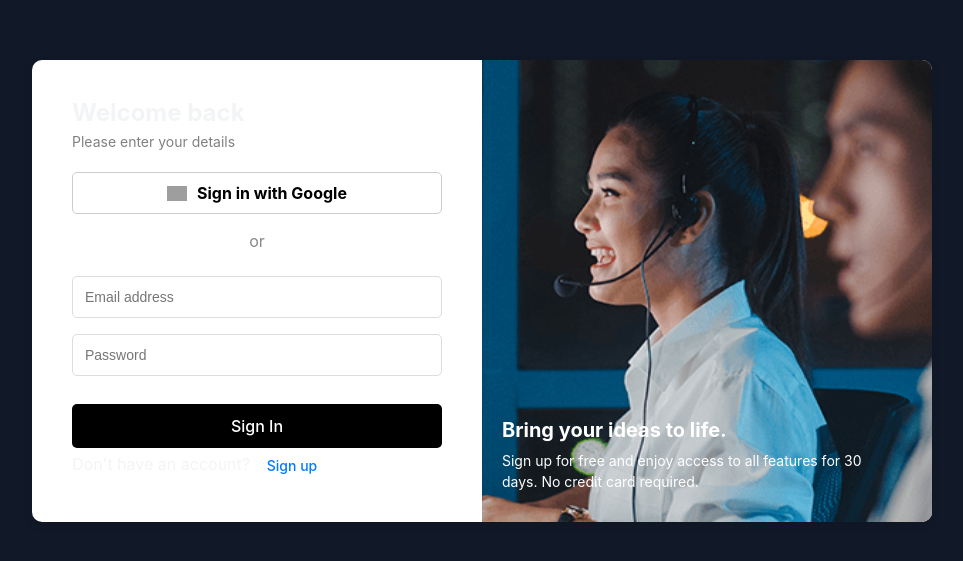
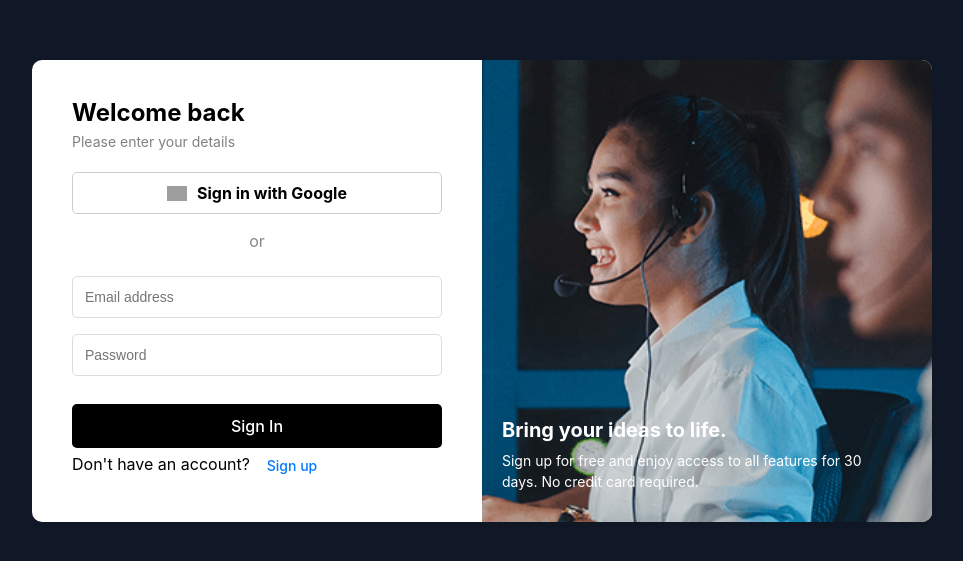
Before and after one commit to GautamC09/V-Serve, a React (Vite) app in the folder app/vserve/: page / in a window 1280 px wide. Shown: the part 109-670 px from the top of the page, without its empty margins (158-1121 px from the left). Built offline with nearby package versions, Linux system fonts and the light colour scheme; grey boxes are pictures that could not be loaded.

Commit message:
color black
changed the text color to be black

```diff
--- a/app/vserve/src/pages/login.css
+++ b/app/vserve/src/pages/login.css
@@ -28,6 +28,7 @@ body {
   h1 {
     font-size: 24px;
     margin-bottom: 5px;
+    color: black;
   }
 
   .subtitle {
--- a/app/vserve/src/pages/login.jsx
+++ b/app/vserve/src/pages/login.jsx
@@ -90,7 +90,7 @@ const Login = () => {
 
         <button className="login-btn" onClick={handleAuth}>{isSignUp ? "Sign Up" : "Sign In"}</button>
 
-        <p>
+        <p style={{ color: "black" }}>
           {isSignUp ? "Already have an account?" : "Don't have an account?"}
           <button className="link-btn" onClick={toggleForm}>{isSignUp ? "Sign in" : "Sign up"}</button>
         </p>
```
